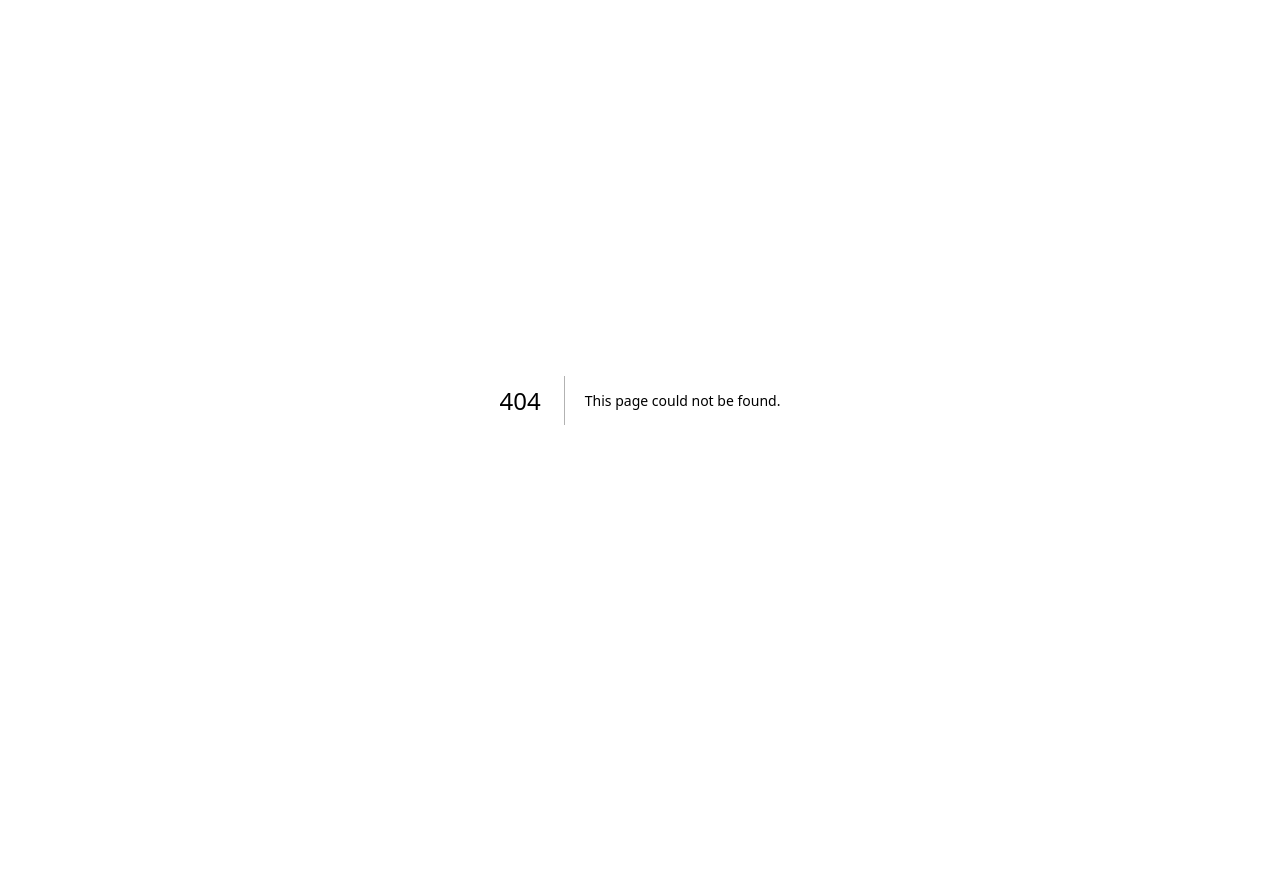
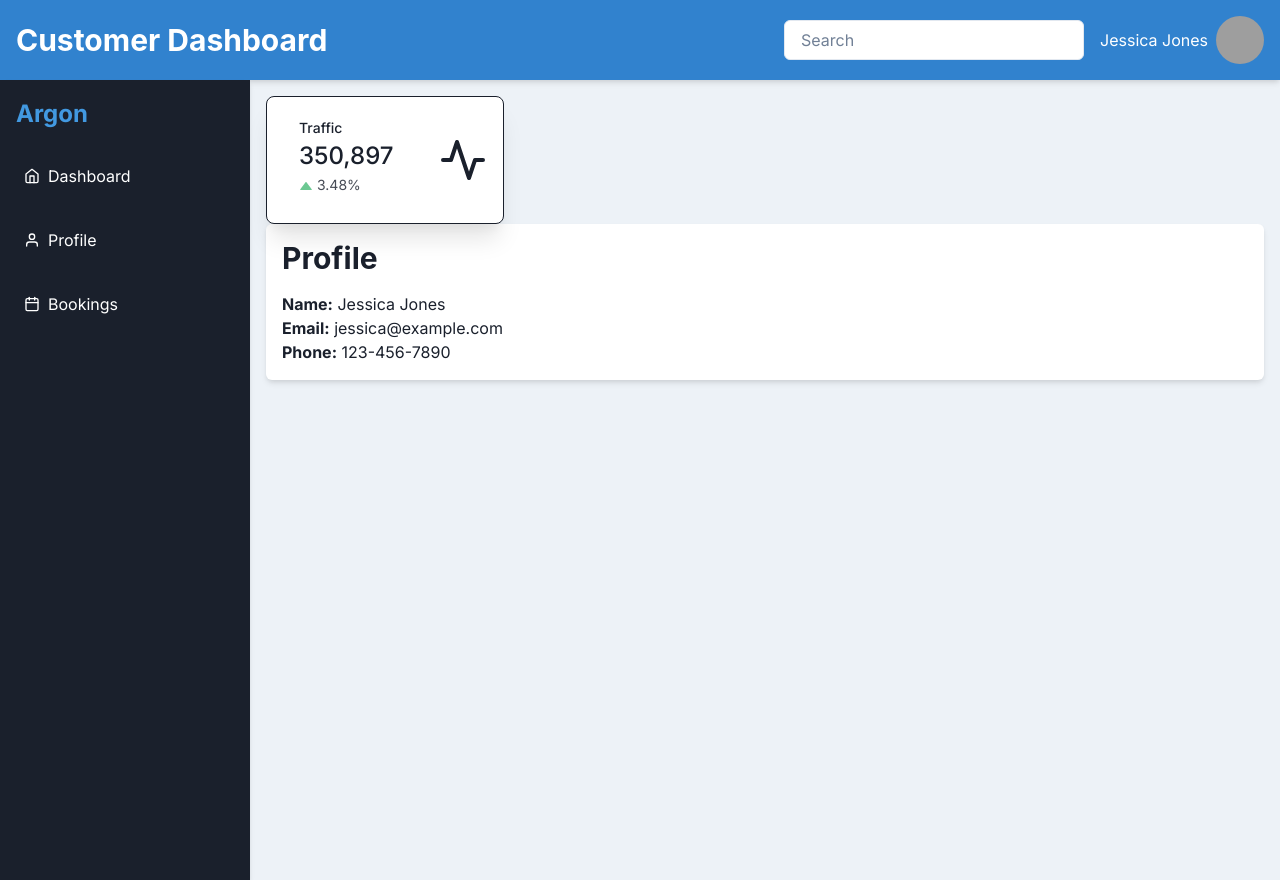
Before and after one commit to subhrajit77/citk-guest-house, a Next.js app in the folder guest-house-frontend/: page /dashboard in a window 1280 px wide. Before the commit this address had no page. Before the commit the page ends 800 px from the top, so only its background shows below. Built offline with nearby package versions, Linux system fonts and the light colour scheme; grey boxes are pictures that could not be loaded.

Commit message:
added site page and page.jsx

```diff
--- /dev/null
+++ b/guest-house-frontend/sites/dashboardpage/dashboardpage.jsx
@@ -0,0 +1,41 @@
+"use client";
+import { Box, Flex, SimpleGrid } from "@chakra-ui/react";
+import { FiActivity, FiUsers, FiShoppingCart, FiPercent } from "react-icons/fi";
+
+import Header from "../../components/dashboard/header/Header";
+import Sidebar from "../../components/dashboard/sidebar/Sidebar";
+import UserProfile from "../../components/dashboard/user-profile/UserProfile";
+// import BookingDetails from "../../components/dashboard/booking-details/BookingDetails";
+import StatsCard from "../../components/dashboard/statscard/StatsCard";
+
+const user = {
+    name: "Jessica Jones",
+    email: "jessica@example.com",
+    phone: "123-456-7890",
+    avatarUrl: "https://bit.ly/broken-link",
+};
+
+export default function Dashboard() {
+    return (
+        <Box minH="100vh" bg="gray.100">
+            <Header user={user} />
+            <Box display="flex">
+                <Sidebar />
+                <Box flex="1" p={4}>
+                    <SimpleGrid columns={{ base: 1, md: 2, lg: 4 }} spacing={4}>
+                        <StatsCard
+                            title={"Traffic"}
+                            stat={"350,897"}
+                            change={"3.48%"}
+                            changeType={"increase"}
+                            icon={<FiActivity size={"3em"} />}
+                        />
+
+                    </SimpleGrid>
+                    <UserProfile user={user} />
+                    {/* <BookingDetails bookings={bookings} /> */}
+                </Box>
+            </Box>
+        </Box>
+    );
+}
--- /dev/null
+++ b/guest-house-frontend/src/app/dashboard/page.jsx
@@ -0,0 +1,5 @@
+import Dashboard from "../../../sites/dashboardpage/dashboardpage";
+
+export default function dashboard(){
+    return <Dashboard />;
+}
```
